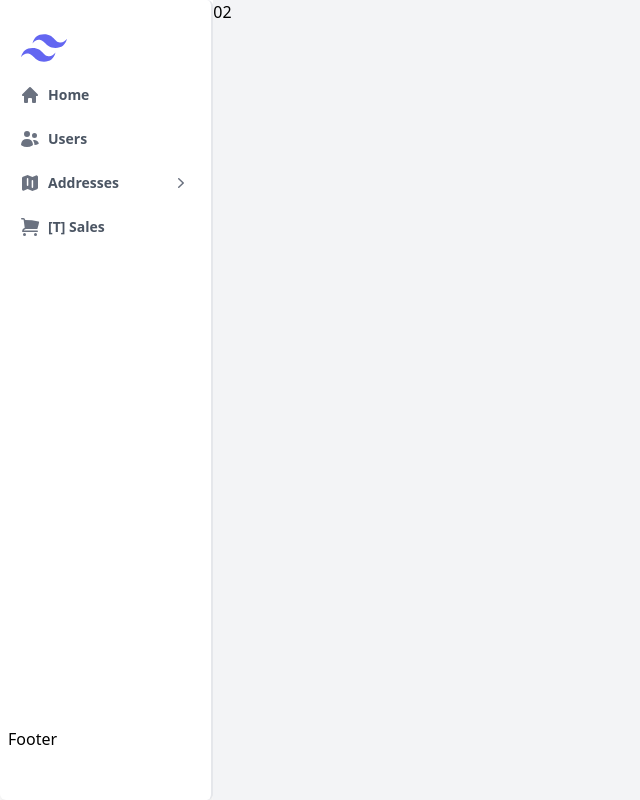
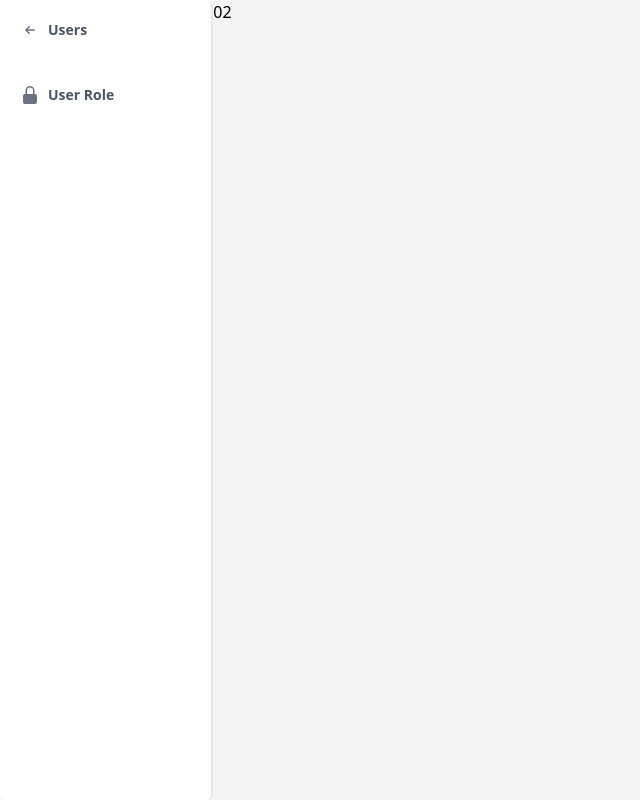
Before and after one commit to aknutman/next-groceries-sales, a Next.js app: page /s/system-master-user-list in a window 1280 px wide. Both pictures are taken after a click on the button "Users". Shown: the whole page, without its empty margins (0-640 px from the left). Built offline with nearby package versions, Linux system fonts and the light colour scheme.

Commit message:
separate the child and parent item, and fixed child

```diff
--- a/components/partial/sidebar.tsx
+++ b/components/partial/sidebar.tsx
@@ -1,42 +1,31 @@
 import * as Solid20Icon from "@heroicons/react/20/solid";
-import Image from "next/image";
+
 import React from "react";
 import { Item, MenuItem } from "./sidebar/sidebar.model";
 import { DefaultSidebarMenu } from "./sidebar/sidebar.data";
 
-import { MenuButton } from "./sidebar/MenuButton";
+import { ChildSideBar, ChildType } from "./sidebar/child.sidebar";
+import { ParentSideBar, ParentType } from "./sidebar/parent.sidebar";
 
 /**
  * PLEASE REFACTOR
  * Using React Context!
  */
 
-interface ChildType {
-  ChildItem?: Item[];
-  ParentItem?: Item;
-  onItemClick?: any;
-}
-
-interface ParentType {
-  MenuItem: MenuItem[];
-  onItemClick?: any;
-}
-
 export default function Sidebar() {
   const [selectedItem, setSelectedItem] = React.useState({} as ChildType);
 
-  let nowItem: ChildType = {
-    ChildItem: DefaultSidebarMenu.MenuItem[2].Child,
-    ParentItem: DefaultSidebarMenu.MenuItem[2],
-  };
+  function handleItemClick(item: Item) {
+    console.log("item", item);
 
-  function handleItemClick(item: Item) {
     if (item === null) {
       setSelectedItem({ ChildItem: undefined });
     } else {
       const child = DefaultSidebarMenu.MenuItem.filter(
         (i) => i.Value === item.Value
       )[0]?.Child;
+
+      console.log("child: ", child);
 
       if (child && child.length > 0) {
         setSelectedItem({
@@ -62,88 +51,11 @@ export default function Sidebar() {
 
   return (
     <ChildSideBar
-      ChildItem={nowItem.ChildItem}
-      ParentItem={nowItem.ParentItem}
+      ChildItem={selectedItem.ChildItem}
+      ParentItem={selectedItem.ParentItem}
       onItemClick={(ckey: any) => {
         handleItemClick(ckey);
       }}
     />
   );
 }
-
-function ChildSideBar({ ChildItem, ParentItem, onItemClick }: ChildType) {
-  function handleBackClick() {
-    onItemClick(null);
-  }
-
-  function handleItemClick(item: Item) {
-    onItemClick(item);
-  }
-
-  return (
-    <div className="flex flex-col bg-white rounded-md shadow-lg w-full h-full p-2 border-r-2">
-      <div className="basis-1/12">
-        <MenuButton
-          key={ParentItem?.Value}
-          Icon={Solid20Icon.ArrowSmallLeftIcon}
-          Name={String(ParentItem?.Name)}
-          Child={undefined}
-          Value={String(ParentItem?.Value)}
-          Description={String(ParentItem?.Description)}
-          UrlSlug={[]}
-          onItemClick={() => handleBackClick()}
-        />
-      </div>
-      <div className="basis-11/12">
-        {ChildItem?.map((item) => (
-          <MenuButton
-            key={item.Value}
-            Icon={item.Icon}
-            Name={item.Name}
-            Value={item.Value}
-            Description={item.Description}
-            UrlSlug={item.UrlSlug}
-            onItemClick={() => handleItemClick(item)}
-          />
-        ))}
-      </div>
-    </div>
-  );
-}
-
-function ParentSideBar({ MenuItem, onItemClick }: ParentType) {
-  function handleItemClick(item: Item) {
-    onItemClick(item);
-  }
-
-  return (
-    <div className="flex flex-col bg-white rounded-md shadow-lg w-full h-full p-2 border-r-2">
-      <div className="basis-1/12 pt-4 pl-3">
-        <Image
-          className="mx-auto h-12 w-12 inline-block align-middle"
-          src="/Images/mark.svg"
-          height="12"
-          width="12"
-          alt="Your Company"
-        />
-      </div>
-      <div className="basis-10/12">
-        <>
-          {MenuItem.map((item) => (
-            <MenuButton
-              key={item.Value}
-              Icon={item.Icon}
-              Name={item.Name}
-              Child={item.Child}
-              Value={item.Value}
-              Description={item.Description}
-              UrlSlug={item.UrlSlug}
-              onItemClick={() => handleItemClick(item)}
-            />
-          ))}
-        </>
-      </div>
-      <div className="basis-1/12">Footer</div>
-    </div>
-  );
-}
--- a/components/partial/sidebar/MenuButton.tsx
+++ b/components/partial/sidebar/MenuButton.tsx
@@ -63,6 +63,8 @@ function SelectMiniIcon({ iconName }: any) {
       return (
         <Solid20Icon.ArrowSmallLeftIcon className="w5 h-5 text-gray-500" />
       );
+    case Solid20Icon.LockClosedIcon:
+      return <Solid20Icon.LockClosedIcon className="w5 h-5 text-gray-500" />;
 
     default:
       return <Solid20Icon.HashtagIcon className="w-5 h-5 text-gray-500" />;
--- /dev/null
+++ b/components/partial/sidebar/child.sidebar.tsx
@@ -0,0 +1,53 @@
+import * as Solid20Icon from "@heroicons/react/20/solid";
+import { MenuButton } from "./MenuButton";
+import { Item } from "./sidebar.model";
+
+export interface ChildType {
+  ChildItem?: Item[];
+  ParentItem?: Item;
+  onItemClick?: any;
+}
+
+export function ChildSideBar({
+  ChildItem,
+  ParentItem,
+  onItemClick,
+}: ChildType) {
+  function handleBackClick() {
+    onItemClick(null);
+  }
+
+  function handleItemClick(item: Item) {
+    onItemClick(item);
+  }
+
+  return (
+    <div className="flex flex-col bg-white rounded-md shadow-lg w-full h-full p-2 border-r-2">
+      <div className="basis-1/12">
+        <MenuButton
+          key={ParentItem?.Value}
+          Icon={Solid20Icon.ArrowSmallLeftIcon}
+          Name={String(ParentItem?.Name)}
+          Child={undefined}
+          Value={String(ParentItem?.Value)}
+          Description={String(ParentItem?.Description)}
+          UrlSlug={[]}
+          onItemClick={() => handleBackClick()}
+        />
+      </div>
+      <div className="basis-11/12">
+        {ChildItem?.map((item) => (
+          <MenuButton
+            key={item.Value}
+            Icon={item.Icon}
+            Name={item.Name}
+            Value={item.Value}
+            Description={item.Description}
+            UrlSlug={item.UrlSlug}
+            onItemClick={() => handleItemClick(item)}
+          />
+        ))}
+      </div>
+    </div>
+  );
+}
--- /dev/null
+++ b/components/partial/sidebar/parent.sidebar.tsx
@@ -0,0 +1,45 @@
+import Image from "next/image";
+import { MenuButton } from "./MenuButton";
+import { Item, MenuItem } from "./sidebar.model";
+
+export interface ParentType {
+  MenuItem: MenuItem[];
+  onItemClick?: any;
+}
+
+export function ParentSideBar({ MenuItem, onItemClick }: ParentType) {
+  function handleItemClick(item: Item) {
+    onItemClick(item);
+  }
+
+  return (
+    <div className="flex flex-col bg-white rounded-md shadow-lg w-full h-full p-2 border-r-2">
+      <div className="basis-1/12 pt-4 pl-3">
+        <Image
+          className="mx-auto h-12 w-12 inline-block align-middle"
+          src="/Images/mark.svg"
+          height="12"
+          width="12"
+          alt="Your Company"
+        />
+      </div>
+      <div className="basis-10/12">
+        <>
+          {MenuItem.map((item) => (
+            <MenuButton
+              key={item.Value}
+              Icon={item.Icon}
+              Name={item.Name}
+              Child={item.Child}
+              Value={item.Value}
+              Description={item.Description}
+              UrlSlug={item.UrlSlug}
+              onItemClick={() => handleItemClick(item)}
+            />
+          ))}
+        </>
+      </div>
+      <div className="basis-1/12">Footer</div>
+    </div>
+  );
+}
--- a/components/partial/sidebar/sidebar.data.ts
+++ b/components/partial/sidebar/sidebar.data.ts
@@ -35,13 +35,13 @@ export const DefaultSidebarMenu: SidebarModel = {
         //   Description: "Creating a map between User Role and the Access Object",
         //   UrlSlug: ["/", "role-access-map"],
         // },
-        // {
-        //   Icon: "policy",
-        //   Name: "User Role",
-        //   Value: "user-role",
-        //   Description: "Contains the list of Applicable Role to Users",
-        //   UrlSlug: ["/", "user-role"],
-        // },
+        {
+          Icon: Solid20Icon.LockClosedIcon,
+          Name: "User Role",
+          Value: "user-role",
+          Description: "Contains the list of Applicable Role to Users",
+          UrlSlug: ["/", "user-role"],
+        },
         // {
         //   Icon: "person",
         //   Name: "User List",
```
